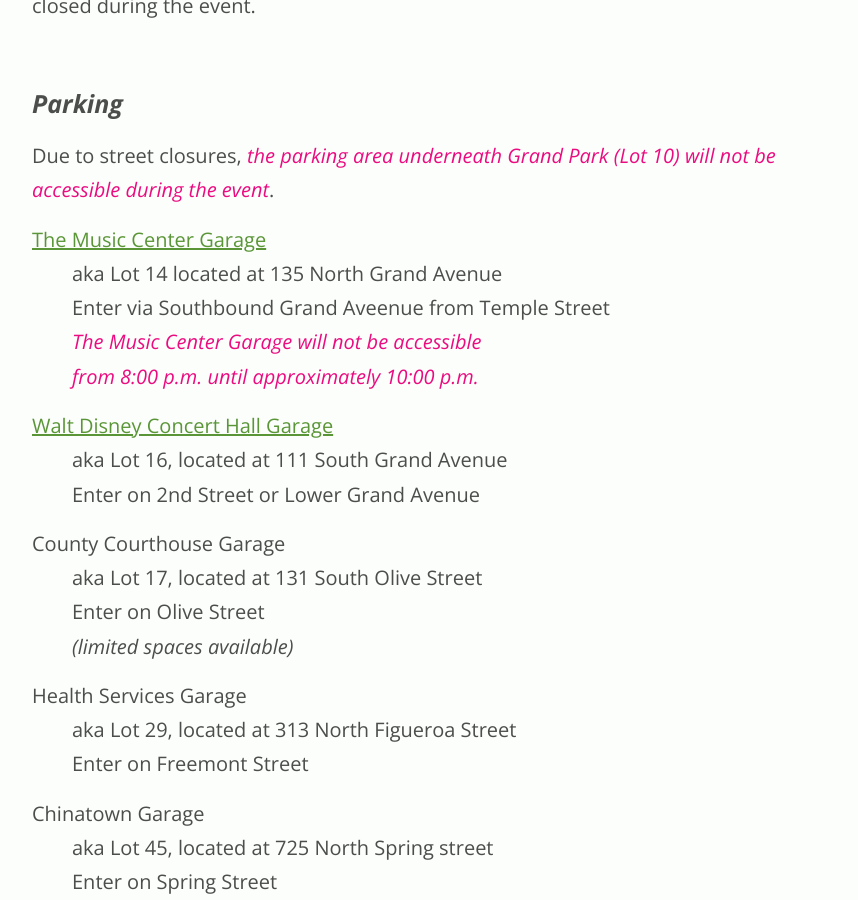
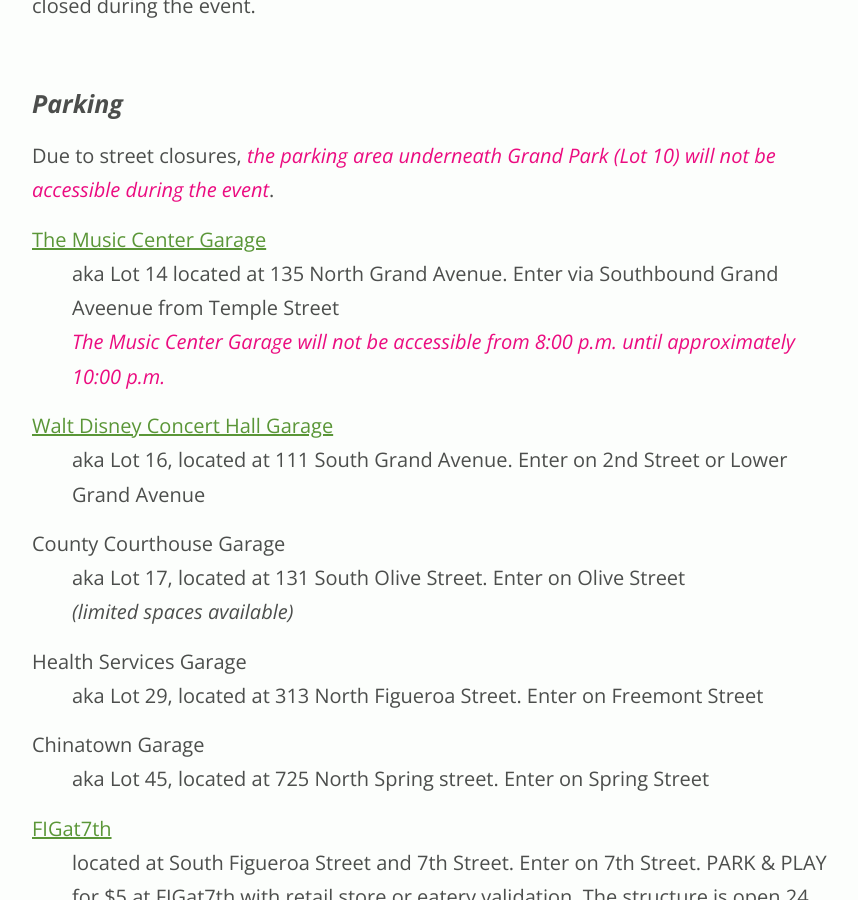
Before and after one commit to grandparkla/july4, a Jekyll site: the page built from index.markdown, in a window 1280 px wide and 900 px high, scrolled down 12406 px. Shown: the whole window, without its empty margins (208-1066 px from the left). Built offline with Jekyll 4.4.1, drawn with Linux system fonts in a browser that asks for light colours; some of the changed text lies outside the part shown.

Commit message:
Tweak line returns.

```diff
--- a/css/style.css
+++ b/css/style.css
@@ -821,7 +821,6 @@
       display: grid;
       grid-template-columns: repeat(auto-fill, calc(33.3333% - 2.1666666667rem));
       grid-gap: 3.25rem;
-      align-items: center;
     }
   }
   footer li a {
--- a/index.markdown
+++ b/index.markdown
@@ -281,24 +281,24 @@
 Due to street closures, **the parking area underneath Grand Park (Lot 10) will not be accessible during the event**.
 
 [The Music Center Garage](https://www.musiccenter.org/visit/Getting-Here-and-Around/Parking/)
-: aka Lot 14 located at 135 North Grand Avenue<br />Enter via Southbound Grand Aveenue from Temple Street
-: **The Music Center Garage will not be accessible<br />from <span class="time">8:00 p.m.</span> until approximately <span class="time">10:00 p.m.</span>**
+: aka Lot 14 located at 135 North Grand Avenue. Enter via Southbound Grand Aveenue from Temple Street
+: **The Music Center Garage will not be accessible from <span class="time">8:00 p.m.</span> until approximately <span class="time">10:00 p.m.</span>**
 
 [Walt Disney Concert Hall Garage](http://www.laphil.com/visit/parking)
-: aka Lot 16, located at 111 South Grand Avenue<br />Enter on 2nd Street or Lower Grand Avenue
+: aka Lot 16, located at 111 South Grand Avenue. Enter on 2nd Street or Lower Grand Avenue
 
 County Courthouse Garage
-: aka Lot 17, located at 131 South Olive Street<br />Enter on Olive Street
+: aka Lot 17, located at 131 South Olive Street. Enter on Olive Street
 : _(limited spaces available)_
 
 Health Services Garage
-: aka Lot 29, located at 313 North Figueroa Street<br />Enter on Freemont Street
+: aka Lot 29, located at 313 North Figueroa Street. Enter on Freemont Street
 
 Chinatown Garage
-: aka Lot 45, located at 725 North Spring street<br />Enter on Spring Street
+: aka Lot 45, located at 725 North Spring street. Enter on Spring Street
 
 [FIGat7th](http://www.figat7th.com/directions-parking-2/)
-: located at South Figueroa Street and 7th Street<br />Enter on 7th Street<br />PARK & PLAY for $5 at FIGat7th with retail store or eatery validation<br />The structure is open 24 hours and parking validation is valid for up to 12 hours
+: located at South Figueroa Street and 7th Street. Enter on 7th Street. PARK & PLAY for $5 at FIGat7th with retail store or eatery validation. The structure is open 24 hours and parking validation is valid for up to 12 hours
 
 ### Bicycle Parking
 
```
Also changed, not shown: 1 other file.
